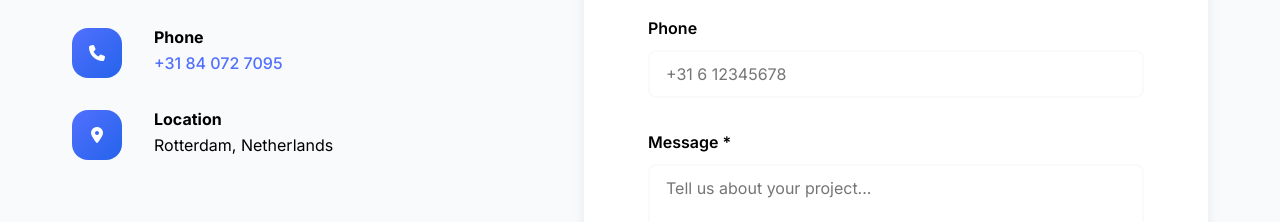
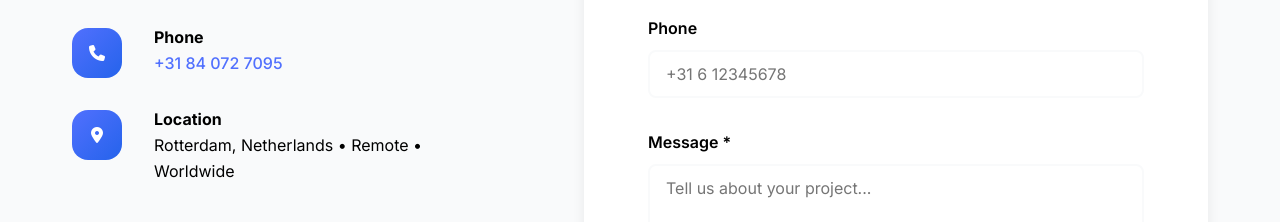
Before and after one commit to diaalhussein/mywebsite, a website: page public/index.html in a window 1280 px wide. Shown: the part 6700-6922 px from the top of the page. Drawn offline with nearby package versions, Linux system fonts and the light colour scheme.

Commit message:
Update location to show Rotterdam, Netherlands + Remote + Worldwide

```diff
--- a/public/index.html
+++ b/public/index.html
@@ -524,7 +524,7 @@
                             </div>
                             <div class="contact-text">
                                 <h4>Location</h4>
-                                <p>Rotterdam, Netherlands</p>
+                                <p>Rotterdam, Netherlands • Remote • Worldwide</p>
                             </div>
                         </div>
                     </div>
```
